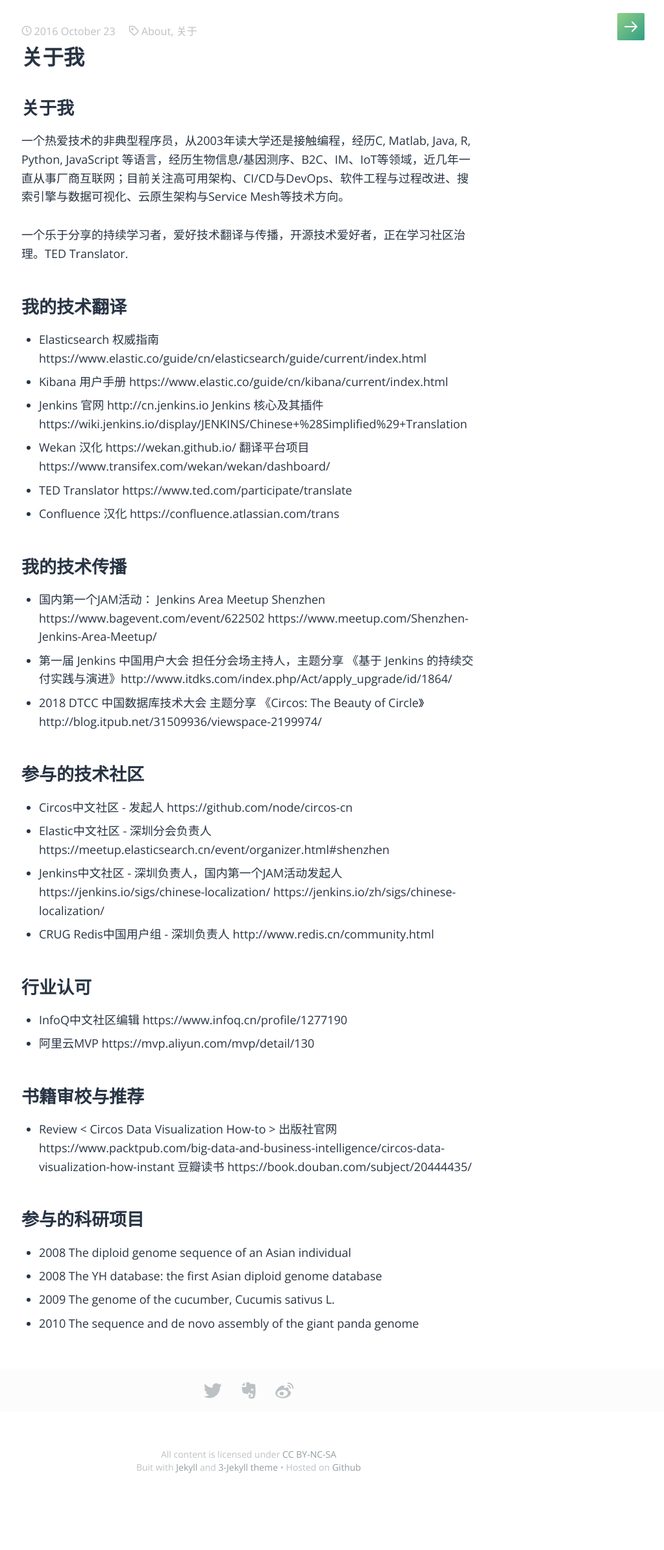
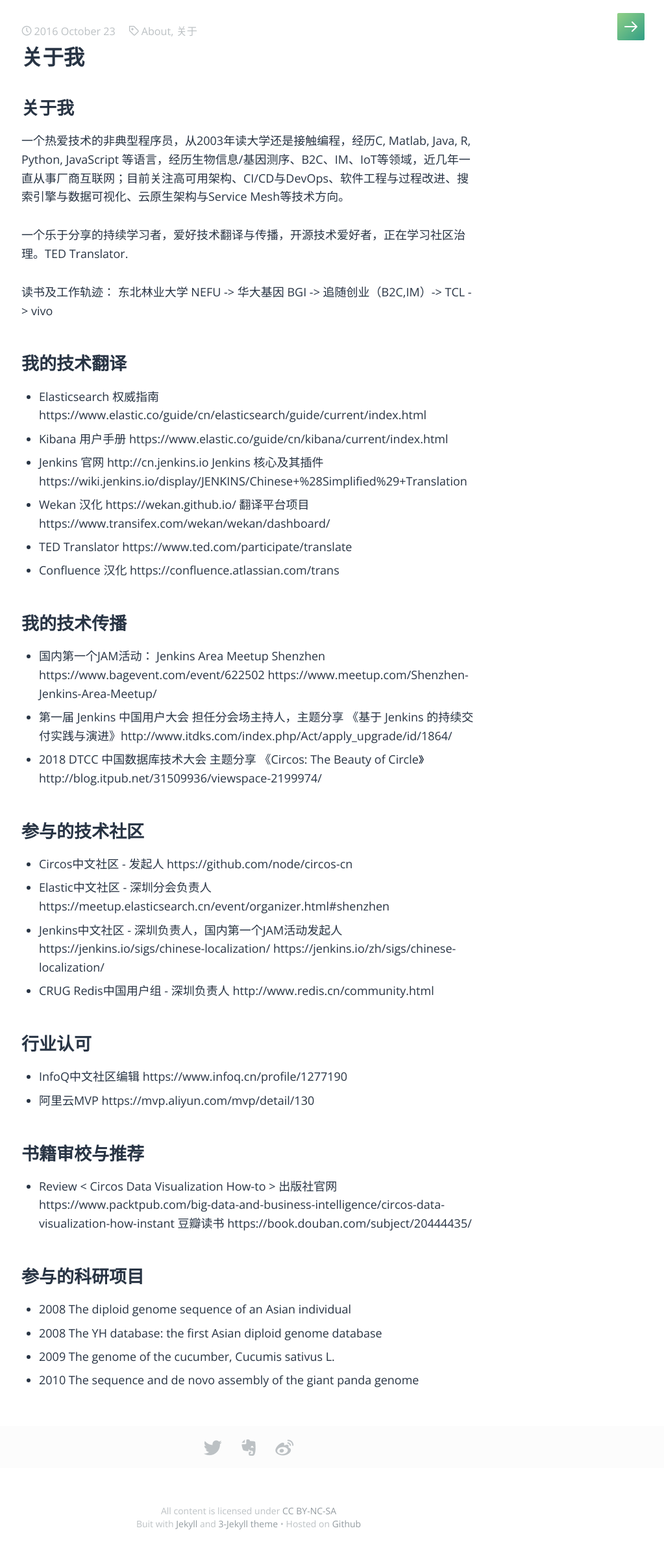
Before and after one commit to node/node.github.io, a Jekyll site: the page built from _posts/personal/2016-10-23-about-me.md, in a window 1280 px wide. Shown: the whole page at 65% size, without its empty margins (257-1280 px from the left). Built offline with Jekyll 4.4.1, drawn with Linux system fonts in a browser that asks for light colours; some web fonts are replaced.

Commit message:
Update 2016-10-23-about-me.md

```diff
--- a/_posts/personal/2016-10-23-about-me.md
+++ b/_posts/personal/2016-10-23-about-me.md
@@ -10,6 +10,8 @@ description: 关于我
 一个热爱技术的非典型程序员，从2003年读大学还是接触编程，经历C, Matlab, Java, R, Python, JavaScript 等语言，经历生物信息/基因测序、B2C、IM、IoT等领域，近几年一直从事厂商互联网；目前关注高可用架构、CI/CD与DevOps、软件工程与过程改进、搜索引擎与数据可视化、云原生架构与Service Mesh等技术方向。
 
 一个乐于分享的持续学习者，爱好技术翻译与传播，开源技术爱好者，正在学习社区治理。TED Translator.
+
+读书及工作轨迹： 东北林业大学 NEFU -> 华大基因 BGI -> 追随创业（B2C,IM）-> TCL -> vivo
 
 
 ## 我的技术翻译
```
